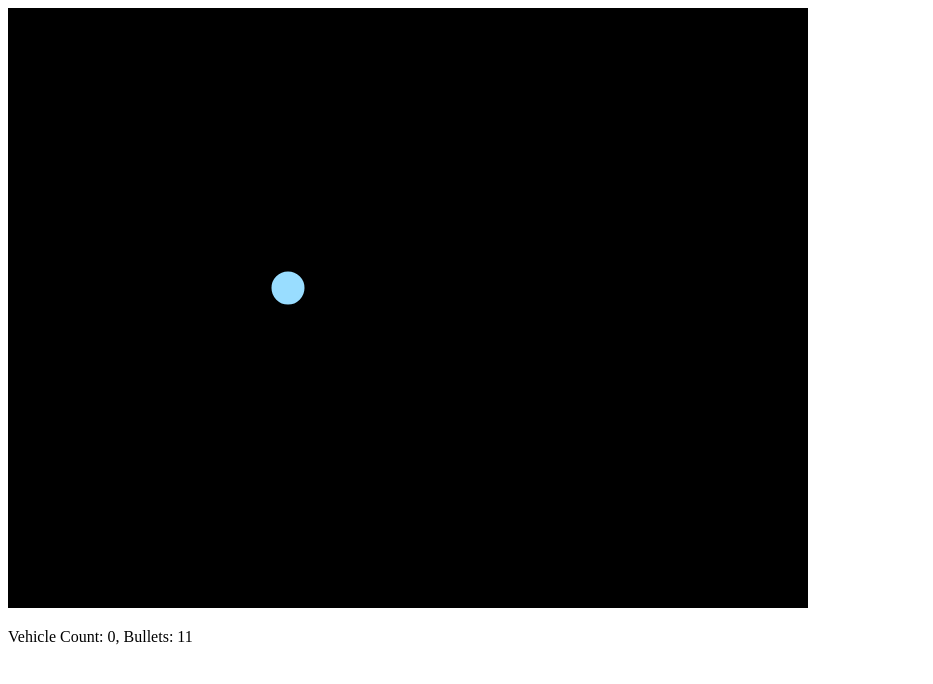
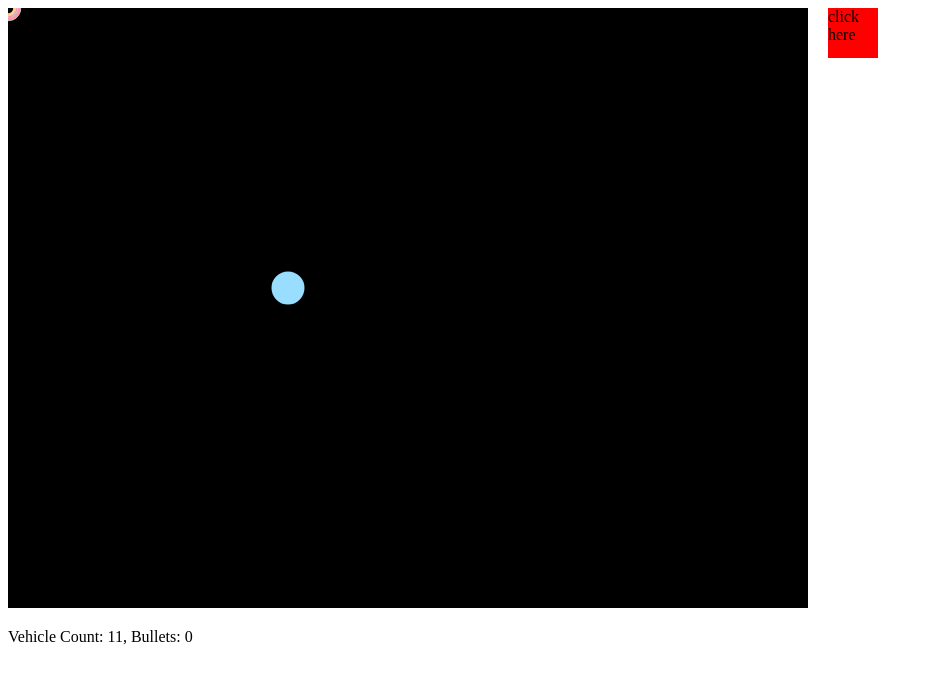
Before and after one commit to noiron/tower-defense-js, a website built with webpack: page index.html in a window 1280 px wide. Shown: the whole page, without its empty margins (0-933 px from the left). Built offline with nearby package versions, Linux system fonts and the light colour scheme.

Commit message:
you can add new tower

```diff
--- a/index.html
+++ b/index.html
@@ -1,10 +1,19 @@
 <!DOCTYPE html>
 <html>
+
 <head>
   <title>TD</title>
+  <link rel="stylesheet" type="text/css" href="./src/style/index.css" />
+
 </head>
+
 <body>
+  <div>
     <canvas id="drawing"></canvas>
+    <div id="add-tower">click here</div>
+  </div>
+
   <script src="./static/bundle.js"></script>
 </body>
+
 </html>
--- a/src/Entity/Path.js
+++ b/src/Entity/Path.js
@@ -27,9 +27,15 @@ var Path = function(ctx) {
         for (var i= 0; i < this.points.length; i++) {
             ctx.lineTo(this.points[i][0], this.points[i][1]);
         }
+
         // ctx.closePath();
         ctx.stroke();
 
+        ctx.beginPath();
+        ctx.lineWidth = 1;
+        ctx.fillStyle = '#151515';
+        ctx.arc(this.points[0][0], this.points[0][1], this.radius, 0.5*Math.PI, 1.5*Math.PI, false);
+        ctx.fill();
 
         // Draw a line in the middle of the path
         ctx.strokeStyle = '#233333';
--- a/src/Entity/SimpleTower.js
+++ b/src/Entity/SimpleTower.js
@@ -14,7 +14,6 @@ export default class SimpleTower {
         this.direction = 180;     // 用度数表示的tower指向
         this.bulletStartPosVec = vec2.fromValues(0, 0);
         this.directionVec = vec2.create();
-
     }
 
     draw(ctx) {
--- a/src/Game.js
+++ b/src/Game.js
@@ -22,10 +22,14 @@ export default class Game {
 
         this.vehicles = [];
         this.bullets = [];
+        this.towers = [];
 
         this.vehicleCreatedCount = 0;    // 目前已经创建的vehicle的总数
         this.lastCreatedVehicleTime = new Date();
         this.simpleTower = new SimpleTower(ctx, 280, 280, this.bullets);
+        this.towers.push(this.simpleTower);
+
+        this.mode = '';
 
         // Add points to the path
         this.setPoints();
@@ -63,7 +67,7 @@ export default class Game {
         this.path.display();
 
         // 总数小于50，且间隔1000ms以上
-        if (this.vehicleCreatedCount < 50 && new Date() - this.lastCreatedVehicleTime > 1000) {
+        if (this.vehicleCreatedCount < 100 && new Date() - this.lastCreatedVehicleTime > 200) {
             var mass = Math.random() * 3 + 3;
 
             var vehicle = new Vehicle(vec2.fromValues(60, 60), mass, ctx);
@@ -84,7 +88,9 @@ export default class Game {
         }
 
         // Draw our tower
-        this.simpleTower.draw(ctx);
+        for (let i = 0, len = this.towers.length; i < len; i++) {
+            this.towers[i].draw(ctx);
+        }
 
         // 检查bullet是否与vehicle相撞
         this.detectImpact();
@@ -102,6 +108,10 @@ export default class Game {
 
         if (document.getElementById('vehicleCount')) {
             document.getElementById('vehicleCount').innerHTML = `Vehicle Count: ${this.vehicles.length}, Bullets: ${this.bullets.length}`;
+        }
+
+        if (this.mode === 'ADD_TOWER') {
+            this.drawGhostTower(ctx, this.cursorX, this.cursorY);
         }
 
         requestAnimationFrame(() => this.draw(), 100);
@@ -140,4 +150,14 @@ export default class Game {
             }
         }
     }
+
+    createNewTower(x, y) {
+        const tower = new SimpleTower(ctx, x, y, this.bullets);
+        this.towers.push(tower);
+    }
+
+    drawGhostTower(ctx, x, y, towerType) {
+        const tower = new SimpleTower(ctx, x, y, this.bullets);
+        tower.draw(ctx);
+    }
 }
--- a/src/index.js
+++ b/src/index.js
@@ -2,10 +2,28 @@ import Game from './Game';
 
 const game = new Game();
 
-// window.addEventListener('resize', onResize, false);
+const addTowerBlock = document.getElementById('add-tower');
+addTowerBlock.addEventListener('click', () => {
+    game.mode = game.mode === 'ADD_TOWER' ? '' : 'ADD_TOWER';
+});
 
-const node = document.createElement("p");
-node.setAttribute("id", "vehicleCount");
+
+document.onmousemove = function (e) {
+    if (game.mode === 'ADD_TOWER') {
+        game.cursorX = e.pageX;
+        game.cursorY = e.pageY;
+    }
+}
+
+document.onclick = function (e) {
+    if (game.mode === 'ADD_TOWER') {
+        game.createNewTower(e.pageX, e.pageY);
+    }
+}
+
+
+const vehicleCountNode = document.createElement("p");
+vehicleCountNode.setAttribute("id", "vehicleCount");
 const textnode = document.createTextNode(`Vehicle Count: ${game.vehicles.length}`);
-node.appendChild(textnode);
-document.body.appendChild(node);
+vehicleCountNode.appendChild(textnode);
+document.body.appendChild(vehicleCountNode);
--- /dev/null
+++ b/src/style/index.css
@@ -0,0 +1,8 @@
+#add-tower {
+    width: 50px;
+    height: 50px;
+    background-color: red;
+    display: inline-block;
+    position: absolute;
+    margin-left: 20px;
+}
```
Lines whose indentation alone changed are shown as unchanged.
